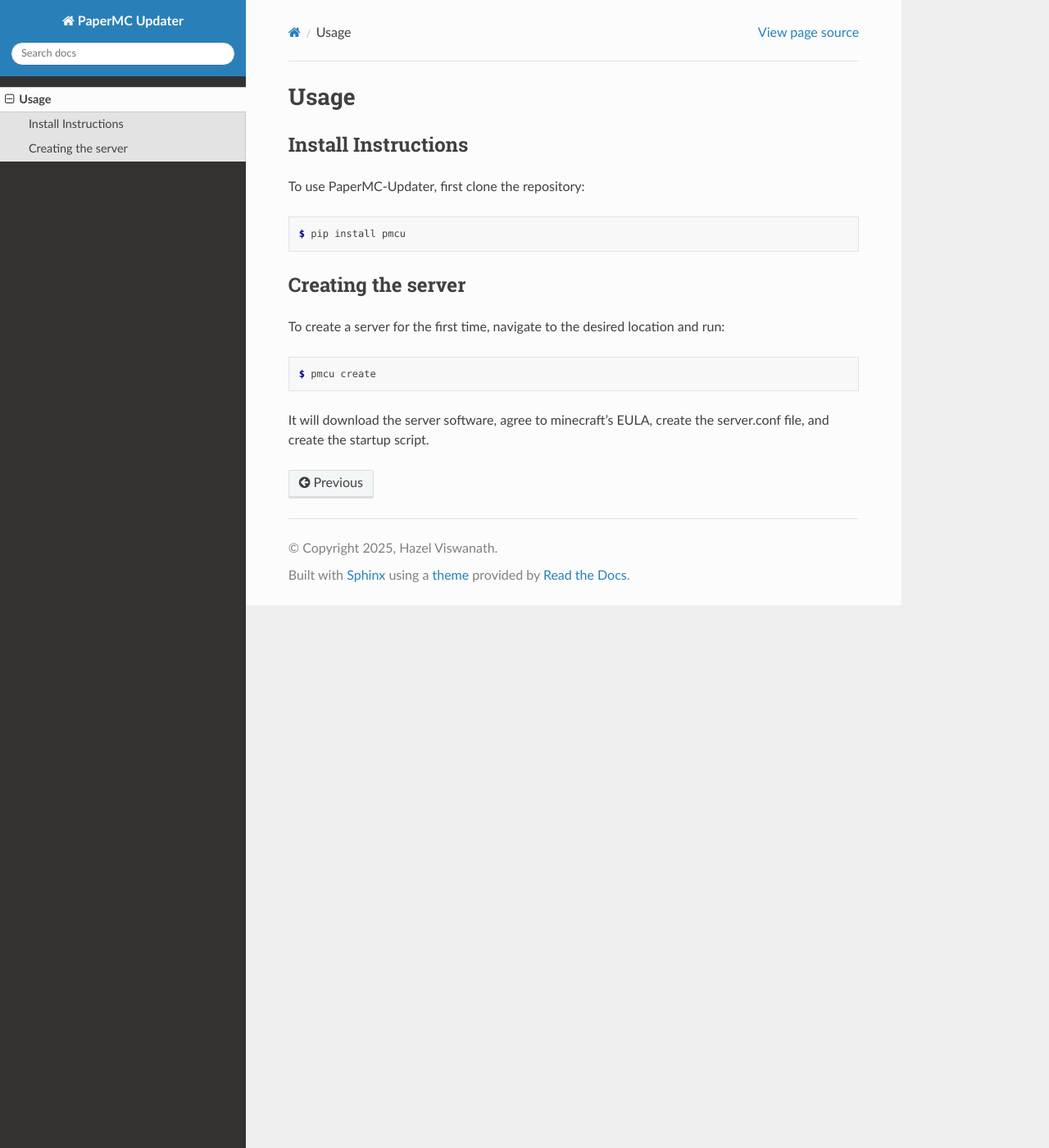
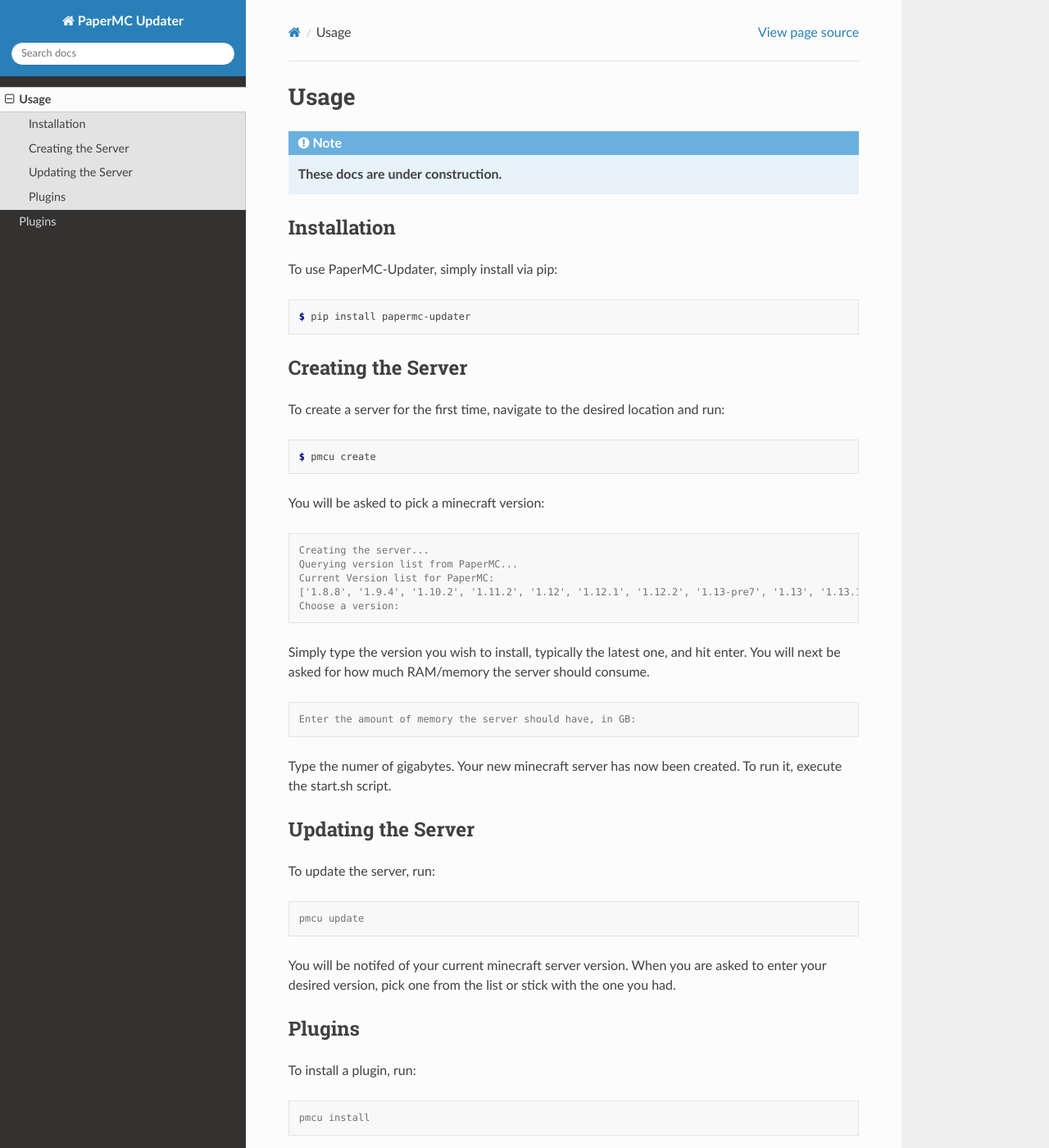
Before and after one commit to transdryad/PaperMC-Updater, a Sphinx documentation site: the page built from docs/source/usage.rst, in a window 1280 px wide and 1400 px high. Shown: the whole window at 82% size. Built offline with Sphinx 7.4.7 and the Read the Docs theme 3.1.0, drawn with Linux system fonts in a browser that asks for light colours; some of the changed text lies outside the part shown.

```diff
--- /dev/null
+++ b/docs/source/plugins.rst
@@ -0,0 +1,6 @@
+Plugins
+=======
+.. note::
+
+    **These docs are under construction.**
+More information to come.
--- a/docs/source/usage.rst
+++ b/docs/source/usage.rst
@@ -1,19 +1,22 @@
 Usage
 =====
+.. note::
+
+    **These docs are under construction.**
 
 .. _install:
 
-Install Instructions
+Installation
 ------------
 
-To use PaperMC-Updater, first clone the repository:
+To use PaperMC-Updater, simply install via pip:
 
 .. code-block:: console
 
-   $ pip install pmcu
+   $ pip install papermc-updater
 
-Creating the server
-----------------
+Creating the Server
+-------------------
 
 To create a server for the first time, navigate to the desired location and run:
 
@@ -21,4 +24,48 @@ To create a server for the first time, navigate to the desired location and run:
 
    $ pmcu create
 
-It will download the server software, agree to minecraft's EULA, create the server.conf file, and create the startup script.
+You will be asked to pick a minecraft version:
+
+.. code-block:: console
+
+    Creating the server...
+    Querying version list from PaperMC...
+    Current Version list for PaperMC:
+    ['1.8.8', '1.9.4', '1.10.2', '1.11.2', '1.12', '1.12.1', '1.12.2', '1.13-pre7', '1.13', '1.13.1', '1.13.2', '1.14', '1.14.1', '1.14.2', '1.14.3', '1.14.4', '1.15', '1.15.1', '1.15.2', '1.16.1', '1.16.2', '1.16.3', '1.16.4', '1.16.5', '1.17', '1.17.1', '1.18', '1.18.1', '1.18.2', '1.19', '1.19.1', '1.19.2', '1.19.3', '1.19.4', '1.20', '1.20.1', '1.20.2', '1.20.4', '1.20.5', '1.20.6', '1.21', '1.21.1', '1.21.3', '1.21.4']
+    Choose a version:
+
+Simply type the version you wish to install, typically the latest one, and hit enter.
+You will next be asked for how much RAM/memory the server should consume.
+
+.. code-block:: console
+
+    Enter the amount of memory the server should have, in GB:
+
+Type the numer of gigabytes. Your new minecraft server has now been created. To run it, execute the start.sh script.
+
+Updating the Server
+-------------------
+To update the server, run:
+
+.. code-block:: console
+
+    pmcu update
+
+You will be notifed of your current minecraft server version.
+When you are asked to enter your desired version, pick one from the list or stick with the one you had.
+
+Plugins
+-------
+To install a plugin, run:
+
+.. code-block:: console
+
+    pmcu install
+
+To update all plugins, run:
+
+.. code-block:: console
+
+    pmcu update-plugins
+
+For more information on plugins, see :doc:`plugins`
--- a/pyproject.toml
+++ b/pyproject.toml
@@ -28,6 +28,7 @@ exclude = [
     "server.json1",
     ".gitignore",
     ".readthedocs.yaml",
+    "/tests"
 ]
 
 [tool.hatch.build.targets.wheel]
--- a/src/papermc_updater/__about__.py
+++ b/src/papermc_updater/__about__.py
@@ -1 +1 @@
-__version__ = "v0.1.0"
+__version__ = "v0.1.1"
```
Also changed, not shown: README.md (+4 -48 lines), docs/source/index.rst (+9 -5 lines), 3 other files.
